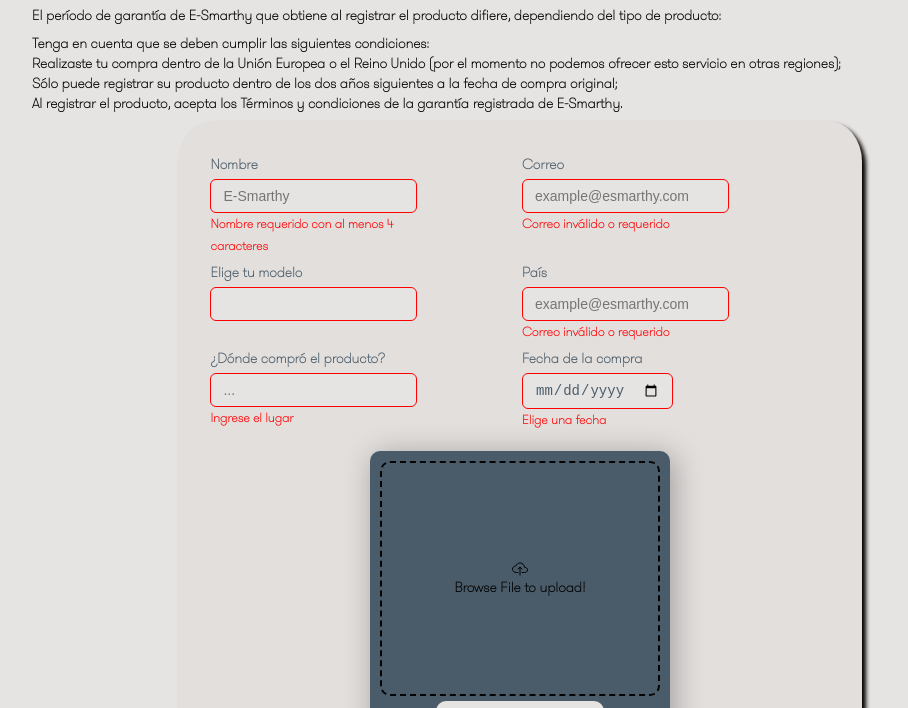
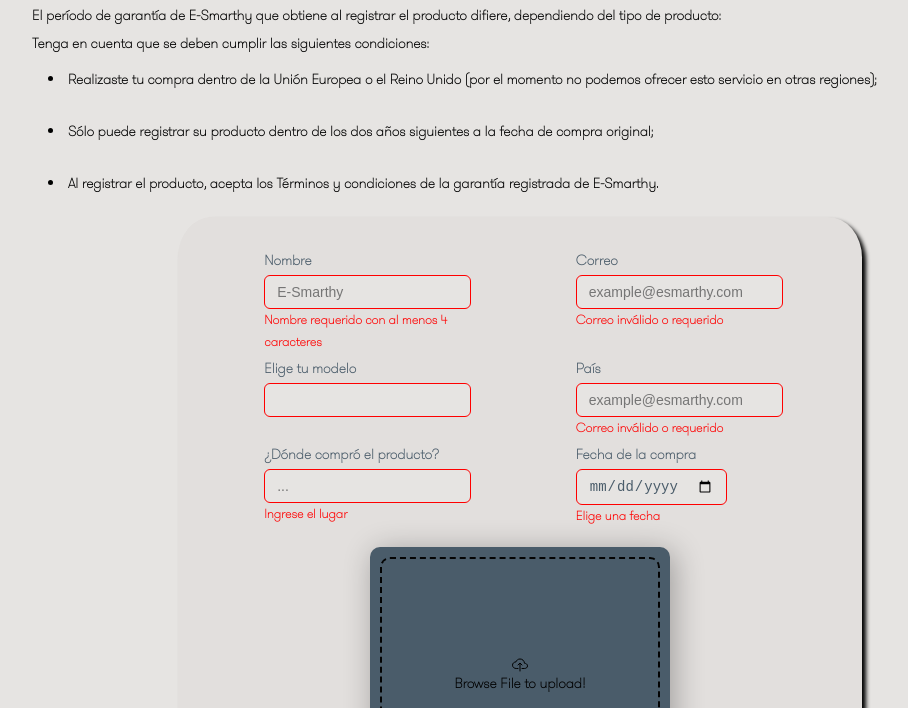
Before and after one commit to SeebaaSiman/e-smarthy, a plain HTML site: page warranty.html in a window 1280 px wide. Shown: the part 85-793 px from the top of the page, without its empty margins (120-1028 px from the left). Drawn offline with nearby package versions, Linux system fonts and the light colour scheme.

Commit message:
fix form warranaty

```diff
--- a/style/form-style.css
+++ b/style/form-style.css
@@ -28,7 +28,8 @@
   max-width: 900px;
   border-radius: 5%;
   display: grid;
-  grid-template-columns: repeat(2, minmax(200px, 1fr));
+  grid-template-columns: repeat(1, minmax(250px, 1fr));
+  justify-items: center;
   gap: 4px;
 }
 .form-tracking {
@@ -181,6 +182,7 @@ textarea:invalid {
 }
 @media (min-width: 650px) {
   .form-warranty {
+    grid-template-columns: repeat(2, minmax(200px, 1fr));
     padding: 2rem;
     width: 70%;
     box-shadow: 4px 4px 4px black;
--- a/style/globalstyles.css
+++ b/style/globalstyles.css
@@ -71,7 +71,6 @@ p,
 li,
 figcaption {
   text-wrap: pretty;
-  /* max-width: 65ch; */
 }
 h1 {
   font-size: 32px;
@@ -119,6 +118,13 @@ p {
   margin: auto;
   gap: 8px;
   overflow: hidden;
+
+  li {
+    padding: 1rem;
+    /* list-style: circle; */
+    list-style: inside;
+    list-style-type: disc;
+  }
 }
 .page-tracking {
   display: flex;
```
